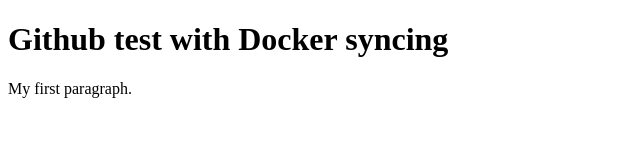
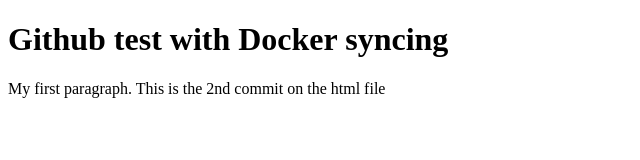
Before and after one commit to benguk/azure01apache, a plain HTML site: page httpPages/index.html in a window 1280 px wide. Shown: the whole page, without its empty margins (0-640 px from the left). Drawn offline with Linux system fonts and the light colour scheme.

Commit message:
2nd commit on HTML file.

```diff
--- a/httpPages/index.html
+++ b/httpPages/index.html
@@ -3,7 +3,7 @@
 <body>
 
 <h1>Github test with Docker syncing</h1>
-<p>My first paragraph.</p>
+<p>My first paragraph. This is the 2nd commit on the html file</p>
 
 </body>
 </html>
```
